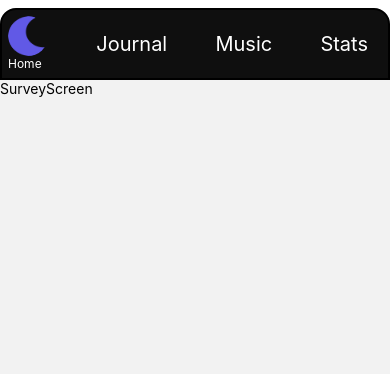
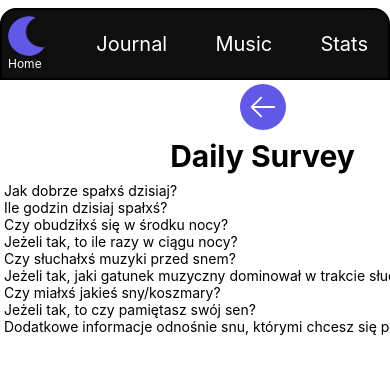
Before and after one commit to Mikolaj-Brzoskowski/Drimiral, a React Native app in the folder Frontend/: screen /Survey in a window 390 px wide. Shown: the top 374 px of the page. Built offline with nearby package versions, Linux system fonts and the light colour scheme.

Commit message:
added basics question screen

```diff
--- /dev/null
+++ b/Frontend/components/Question.js
@@ -0,0 +1,8 @@
+import { View, Text } from 'react-native'
+import React from 'react'
+
+export default function Question({question, type}) {
+  return (
+    <Text className="">{question}</Text>
+  )
+}
--- /dev/null
+++ b/Frontend/data/survey.js
@@ -0,0 +1,29 @@
+export const start_surv = [
+{ question: 'Czy zazwyczaj słuchasz muzyki w ciągu dnia?', type: 'boolean' },
+{ question: 'Czy zazwyczaj słuchasz muzyki przed snem?', type: 'boolean' },
+{ question: 'Czy przed snem używasz urządzenia emitującego światło niebieskie (eg. Smartfon)?', type: 'boolean'  },
+{ question: 'Ile czasu średnio potrzebujesz, żeby zasnąć?', type: 'input' },
+{ question: 'Czy zażywasz zazwyczaj leki mogące mieć wpływ na sen?', type: 'boolean' },
+{ question: 'Jak często pamiętasz swoje sny?', type: 'range' },
+{ question: 'Jak często mówisz innym o swoich snach?', type: 'range' },
+{ question: 'Jak często twój sen wpływa na humor podczas dnia?', type: 'range' },
+{ question: 'Jak często zdarza ci się mieć nawracające sny?', type: 'range' },
+{ question: 'Czy jesteś w stanie śnić na jawie?', type: 'boolean' },
+{ question: 'Czy jesteś w stanie mieć świadome sny?', type: 'boolean' },
+{ question: 'Czy śpisz samx?', type: 'boolean' },
+{ question: 'Czy często korzystasz z napojów pobudzających?', type: 'range' },
+{ question: 'Wiek:', type: 'input' },
+{ question: 'Płeć:', type: 'gender' }
+]
+
+export const daily_surv = [
+{ question: 'Jak dobrze spałxś dzisiaj?', type: 'range' },
+{ question: 'Ile godzin dzisiaj spałxś?', type: 'input' },
+{ question: 'Czy obudziłxś się w środku nocy?', type: 'boolean' },
+{ question: 'Jeżeli tak, to ile razy w ciągu nocy?', type: 'input' },
+{ question: 'Czy słuchałxś muzyki przed snem?', type: 'boolean' },
+{ question: 'Jeżeli tak, jaki gatunek muzyczny dominował w trakcie słuchania przed snem?', type: 'input' },
+{ question: 'Czy miałxś jakieś sny/koszmary?', type: 'dream_type' },
+{ question: 'Jeżeli tak, to czy pamiętasz swój sen?', type: 'boolean' },
+{ question: 'Dodatkowe informacje odnośnie snu, którymi chcesz się podzielić.', type: 'input' }
+]
--- a/Frontend/package.json
+++ b/Frontend/package.json
@@ -22,7 +22,7 @@
     "nativewind": "^2.0.11",
     "react": "18.2.0",
     "react-dom": "18.2.0",
-    "react-native": "0.71.3",
+    "react-native": "0.71.4",
     "react-native-color-palette": "^2.2.0",
     "react-native-debugger": "^1.1.0",
     "react-native-heroicons": "^3.2.0",
--- a/Frontend/screens/HomeScreen.js
+++ b/Frontend/screens/HomeScreen.js
@@ -1,20 +1,23 @@
-import { View, Text, ScrollView, Image } from 'react-native'
-import React, {useLayoutEffect} from 'react'
+import { View, Text, ScrollView, Image, TouchableOpacity } from 'react-native'
+import React from 'react'
 import { useNavigation } from '@react-navigation/native'
-import { SafeAreaView } from 'react-native-safe-area-context';
 
 export default function Home() {
+
+  const navigation = useNavigation()
 
   return (
     <ScrollView className="pt-2 bg-white h-auto p-1">
       <Text className="text-red-500">Home</Text>
+      <TouchableOpacity onPress={() => navigation.navigate('Survey')}>
         <View className="flex-column flex-1 justify-center content-between items-center border-solid border-2 border-gray-300 rounded">
           <Text className="self-center p-2 w-10/12 text-3xl font-bold text-center">Survey</Text>
           <Image
           source={{uri: 'https://cdn-icons-png.flaticon.com/512/10075/10075503.png'}}
           className=" h-60 w-60"/>
-        <Text className="text-base p-1 m-1">Please</Text>
+          <Text className="text-base p-1 m-1">Please take a minute to answer questions about your sleep.</Text>
         </View>
+      </TouchableOpacity>
     </ScrollView>
   )
 }
--- a/Frontend/screens/SurveyScreen.js
+++ b/Frontend/screens/SurveyScreen.js
@@ -1,10 +1,20 @@
 import { View, Text } from 'react-native'
 import React from 'react'
+import BackArrow from '../components/BackArrow'
+import { daily_surv } from '../data/survey'
+import Question from '../components/Question'
+import { ScrollView } from 'react-native'
 
 export default function Survey() {
   return (
-    <View>
-      <Text>SurveyScreen</Text>
-    </View>
+    <ScrollView className="p-1 bg-white flex flex-row flex-wrap">
+      <BackArrow text='Survey'/>
+      <Text className="self-center p-2 w-10/12 text-3xl font-bold text-center">Daily Survey</Text>
+      <View className="bg-white flex-column">
+        {daily_surv.map((el, idx) => (
+          <Question question={el.question} type={el.type} key={idx}/>
+        ))}
+      </View>
+    </ScrollView>
   )
 }
```
Also changed, not shown: 1 other file (tests, documents, lock files or other folders). Lines whose indentation alone changed are shown as unchanged.
